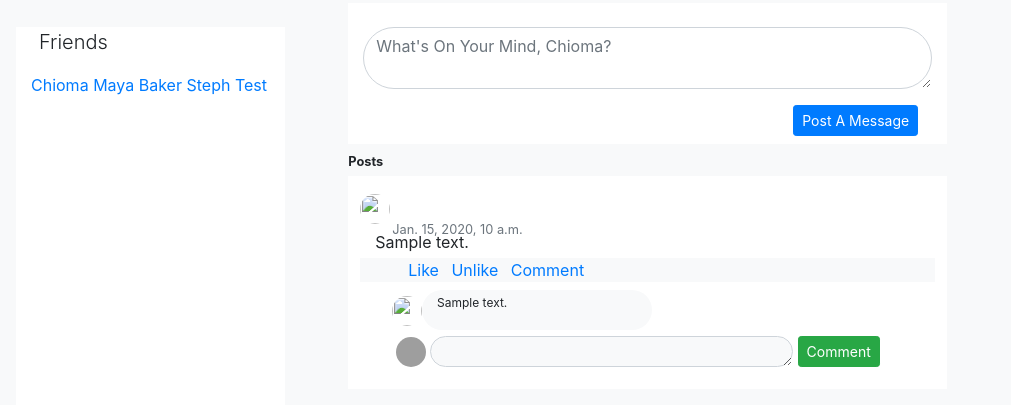
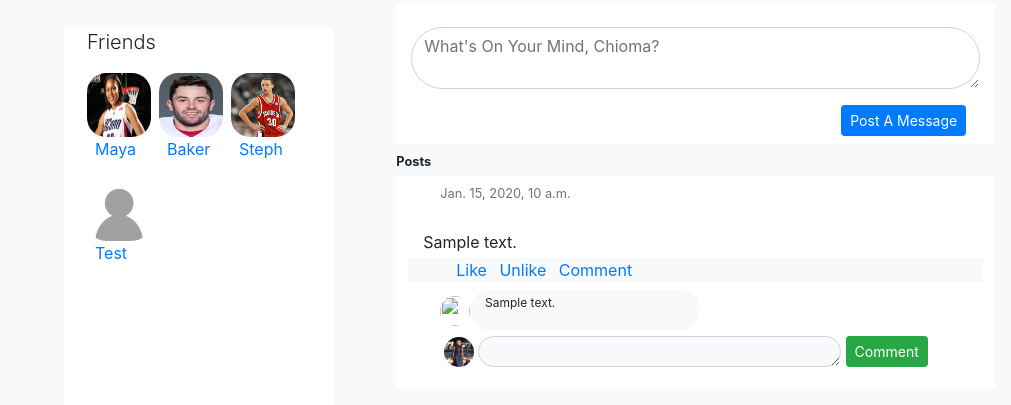
Before and after one commit to ChiomaGrace/MyApps, a Django app: template collegeBook/wallApp/templates/loggedInUsersPage.html in a window 1280 px wide. Shown: the part 477-882 px from the top of the page, without its empty margins (117-1128 px from the left). Run offline with Django 3.2, Linux system fonts and the light colour scheme; the template is opened without the code that fills it: values that come from a table or form of the project are taken from there, others are empty; data comes from the database, SQL or seed files in the repository; both versions use the stored data as it was after the commit; tables that the repository leaves empty hold one stand-in row (values such as "Sample post"); some libraries are stand-ins or nearby versions; grey boxes are pictures that could not be loaded.

Commit message:
Another Commit

```diff
--- a/collegeBook/wallApp/static/CSS/collegeWall.css
+++ b/collegeBook/wallApp/static/CSS/collegeWall.css
@@ -97,11 +97,18 @@
     display: none;
 }
 
-/* #dropdownSymbol{
-    font-size: 22px;
-    font-weight: bolder;
-} */
+.friendsIconProfPic{
+    width: 64px;
+    height: 64px;
+    border-radius: 30%;
+    /* margin-top: 6px; */
+    /* margin: 20px, 20px, 20px, 20px; */
+}
 
+.friendsDiv{
+    display: table;
+    width: 254px;
+}
 .hide {
     display: none;
 }
@@ -136,14 +143,6 @@
 #navBar{
     height: 58px;
 }
-
-/* .navIcons{
-    width: 54px;
-    height: 54px;
-    border-radius: 60%;
-    /* margin-top: 2px; */
-    /* margin-left: 8px; */
-/* } */
 
 #navIconsDiv{
     height: 60px;
@@ -277,20 +276,6 @@
     width: 180px;
 }
 
-/* #searchBarInput{ */
-    /* height: 30px; */
-    /* width: 30px; */
-    /* background-color: blue; */
-/* }  */
-
-/* #searchBarFromDiv{ */
-    /* height: 38px; */
-    /* width: 40px; */
-    /* background-color: red; */
-/* }  */
-
-
-
 .ui-dialog .ui-dialog-buttonpane button{ /*The css for the okay button on the error dialog box for uploading an image*/
     background-color: blue;
     color: white;
--- a/collegeBook/wallApp/templates/loggedInUsersPage.html
+++ b/collegeBook/wallApp/templates/loggedInUsersPage.html
@@ -438,14 +438,31 @@
         </div>
 
         <div class="row ml-5 mt-4">
-            <div class="col-sm-3 mt-4 bg-white">
+            <div class="col-sm-3 mt-4 ml-5 bg-white friendsDiv">
                 <p class="lead mr-2 pl-2">Friends</p>
                 {% for user in allUsers %}
-                    <a href="/{{user.firstName}}/{{user.lastName}}/{{user.id}}">{{user.firstName}}
-                        <!-- <img src="{{user.profilePic}}" class="uploadedPhotoProperties" alt=""> -->
+                    {% if loggedInUser.id != user.id  %} <!-- to prevent the logged in user's name displaying in the friends section -->
+                        {% if user.profilePic == "" %}
+                            <figure class="ml-2 d-inline-block">
+                                <a href="/{{user.firstName}}/{{user.lastName}}/{{user.id}}">
+                                    <img src="{% static 'Images/blankAvatar.png' %}" id="" class="friendsIconProfPic" alt="A thumbnail photo of the user">
+                                    <figcaption class="ml-2">{{user.firstName}}</figcaption>
                                 </a>
+                            </figure>
+                        {% else %}
+                            <div class="d-inline-block">
+                                <figure class="ml-2">
+                                    <a href="/{{user.firstName}}/{{user.lastName}}/{{user.id}}">
+                                        <img src="{{user.profilePic}}" id="" class="friendsIconProfPic" alt="A thumbnail photo of the user">
+                                        <figcaption class="ml-2">{{user.firstName}}</figcaption>
+                                    </a>
+                                </figure>
+                            </div>
+                        {% endif%}
+                    {% endif %}
                 {% endfor %}
             </div>
+
             <div class="col-sm-7 ml-5">
                 <!-- The below code is for the post a message form -->
                 <form class="mb-2 bg-white col-sm-12" action="{% url 'processMessage' userFirstName=loggedInUser.firstName userLastName=loggedInUser.lastName userId=loggedInUser.id %}" method="post" id="postAMessageForm">
@@ -465,27 +482,29 @@
                         <tr>
                             <td class="bg-white">
                                 {% for message in wallOfLoggedInUser %}
+                                <div class="messageContentsDiv">
                                     {% if message.user.id == loggedInUser.id %}
-                                        <div class="messageContentsDiv">
                                             <a href="/home">
+                                            {% if not message.user.profilePic == "" %}
                                                 <img src="{{message.user.profilePic}}" id="navIconProfPic" alt="">
+                                            {% endif %}
                                                     {{message.user.firstName}} {{message.user.lastName}}
                                             </a>
-                                        {% if loggedInUser.profilePic == "" %}
+                                    {% else %}
+                                    <a href="/{{message.user.firstName}}/{{message.user.lastName}}/{{message.user.id}}">
+                                        {% if not message.user.profilePic == "" %}
+                                        <img src="{{message.user.profilePic}}" id="navIconProfPic" alt="">
+                                        {% endif %}
+
+                                        {{message.user.firstName}} {{message.user.lastName}}
+                                    </a>
+                                    {% endif %}
+                                            {% if message.user.profilePic == "" %}
                                                 <small class="d-block ml-4 text-secondary messageCreatedAt">{{message.createdAt}}</small>
                                             {% else %}
                                                 <small class="d-block ml-4 text-secondary messageCreatedAtWithThumbnail">{{message.createdAt}}</small>
                                             {% endif %}
                                 </div>
-                                        {% else%}
-                                        <div class="messageContentsDiv">
-                                            <a href="/{{message.user.firstName}}/{{message.user.lastName}}/{{message.user.id}}">
-                                                <img src="{{message.user.profilePic}}" id="navIconProfPic" alt="" class="">
-                                                {{message.user.firstName}} {{message.user.lastName}}
-                                            </a>
-                                            <small class="d-block ml-4 text-secondary messageCreatedAt">{{message.createdAt}}</small>
-                                        </div>
-                                        {% endif %}
                                 <p class="col-sm mb-0 mt-0 ml-0  messageText">{{message.message}} </p>
 
                                 <div class=" col-sm-12 mr-3 pl-5 mt-0 bg-light">
```
Also changed, not shown: collegeBook/wallApp/templates/specificUserPage.html (+40 -12 lines), collegeBook/wallApp/views.py (+5 -4 lines), collegeBook/db.sqlite3, collegeBook/media/Maya Moore.jpeg (added), collegeBook/media/Maya Moore_48rygST.jpg (added), collegeBook/media/Maya Moore_F0RW8qW.jpeg (added), collegeBook/media/Steph Curry.jpg (added), collegeBook/media/Steph Curry_AtGerPR.jpg (added), collegeBook/media/Test Profile Pic_PdPLlMm.jpeg (added), collegeBook/media/Test Profile Pic_TweTwDO.jpeg (added), collegeBook/media/baker_A0dUEMM.jpeg (added), collegeBook/media/ma.jpg (added), collegeBook/wallApp/static/Images/blankAvatar.png (added). Lines whose indentation alone changed are shown as unchanged.
